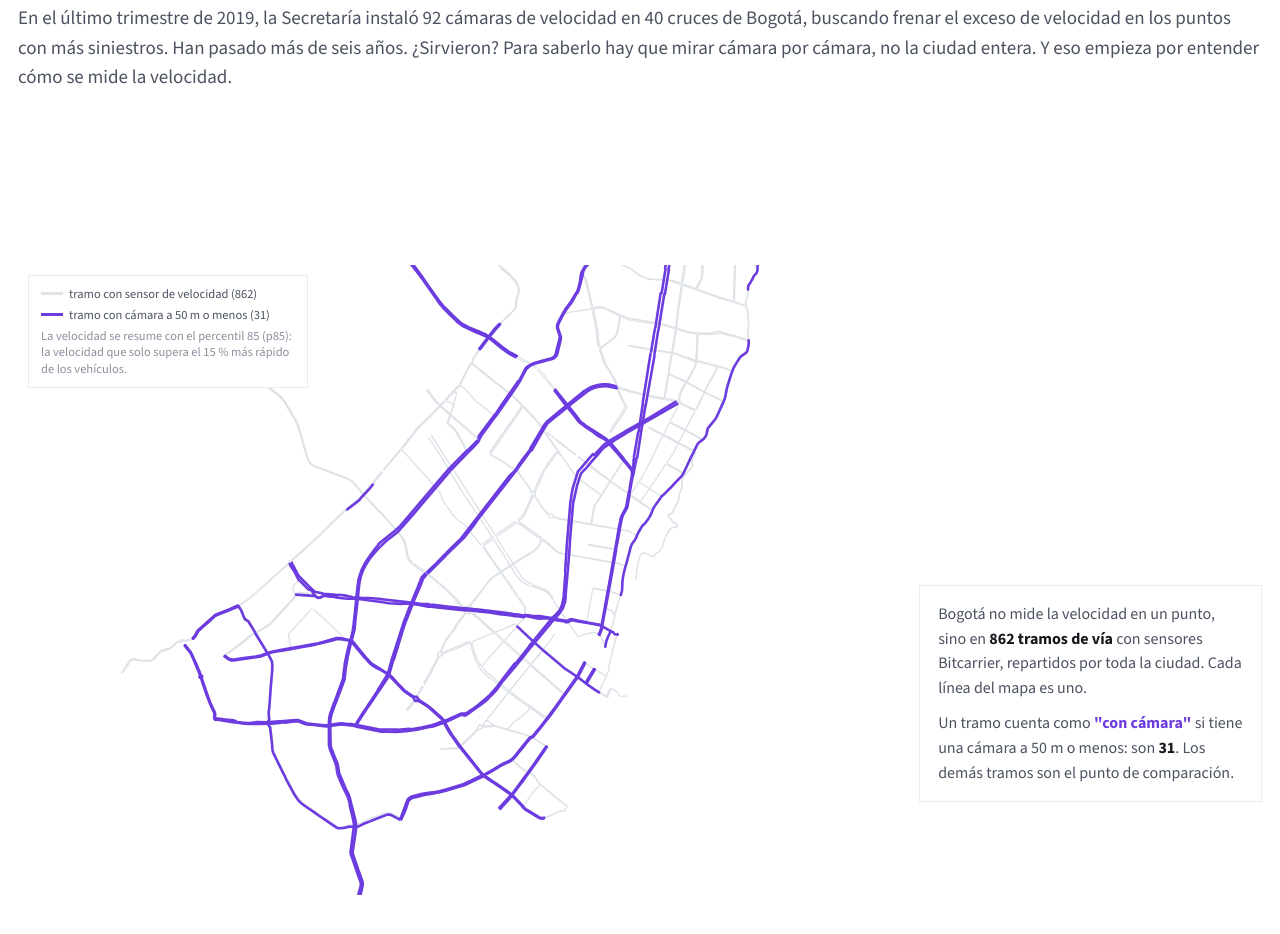
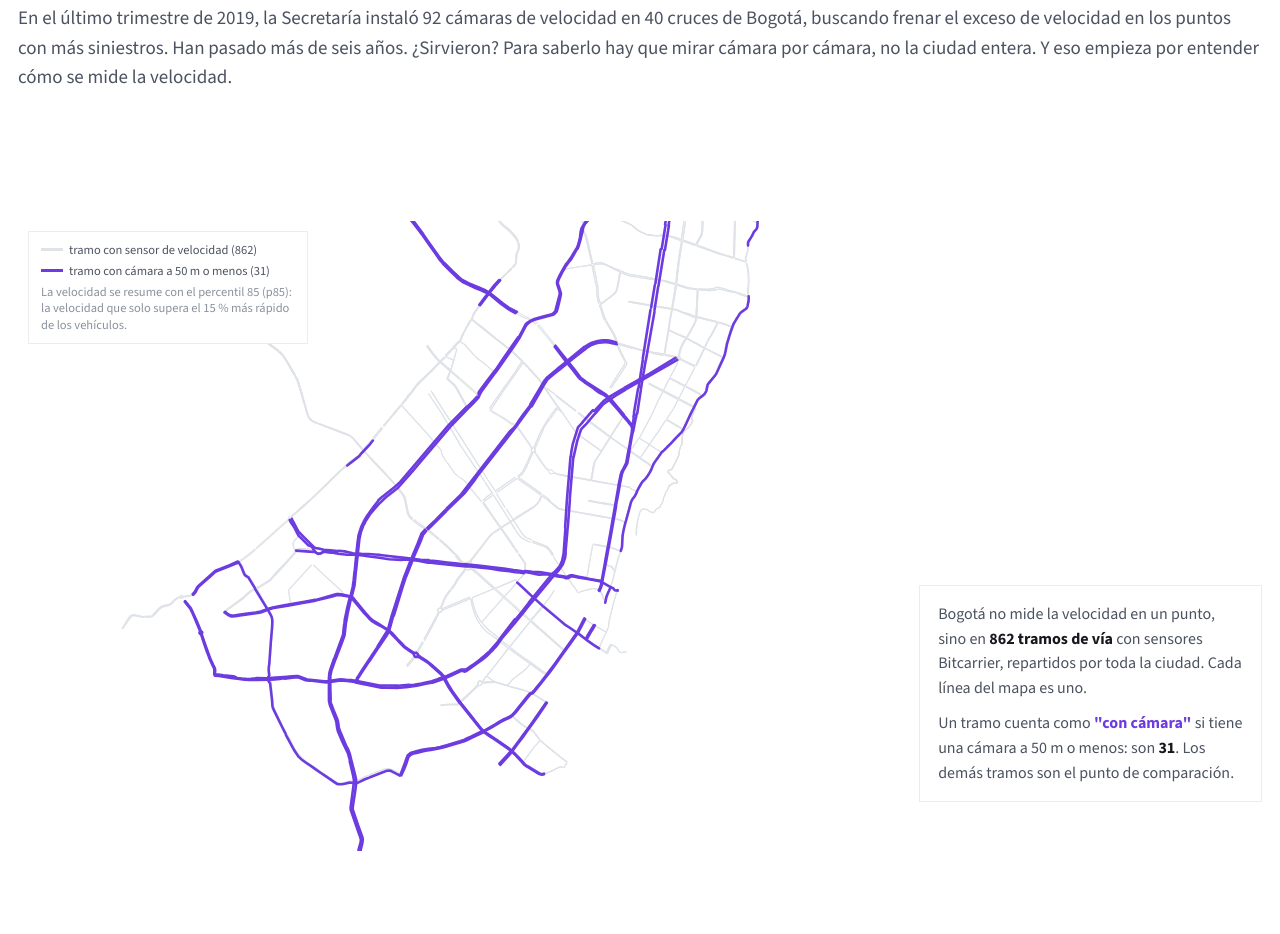
Before and after one commit to lauths12/camaras-salvavidas-visual-analytics, a plain HTML site: page index.html in a window 1280 px wide. Shown: the part 978-1912 px from the top of the page. Drawn offline with nearby package versions, Linux system fonts and the light colour scheme; animation ran at ten frames a second.

Commit message:
fix: reduce el padding superior fijo del grafico del scrollytelling, quedaba espacio muerto en todas las escenas

```diff
--- a/css/mecanismo.css
+++ b/css/mecanismo.css
@@ -37,7 +37,7 @@
 
 /* Scrollytelling: gráfica sticky a la izquierda, pasos a la derecha */
 .mec-scrolly{max-width:1280px;margin:48px auto 0;padding:0 var(--gut);display:grid;grid-template-columns:minmax(0,5fr) minmax(0,2fr);gap:44px;align-items:start}
-.mec-graphic{position:sticky;top:0;height:100vh;display:flex;flex-direction:column;justify-content:flex-start;gap:10px;padding:64px 0 16px}
+.mec-graphic{position:sticky;top:0;height:100vh;display:flex;flex-direction:column;justify-content:flex-start;gap:10px;padding:20px 0 16px}
 .mec-graphic .chart{background:none;box-shadow:none;border:0;padding:0}
 .mec-graphic svg{width:100%;height:auto;max-height:calc(100vh - 170px)}
 .mec-graphic .seg{align-self:flex-start}
```
